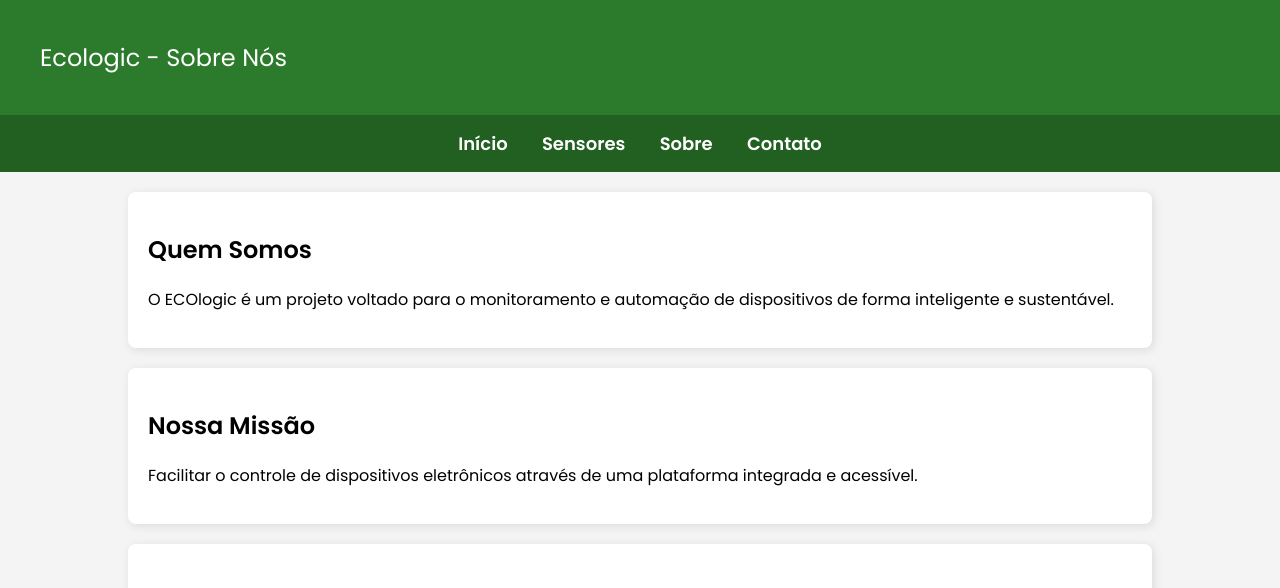
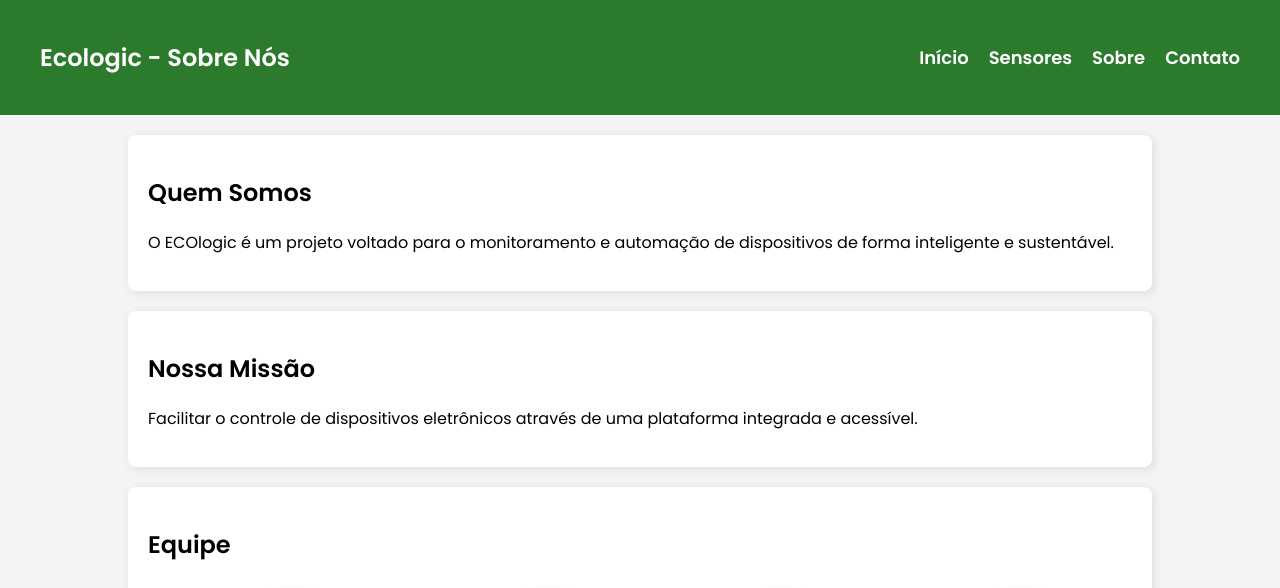
Before and after one commit to Joabetf/EcoLogic, a Flask app: page /sobre in a window 1280 px wide. Shown: the top 588 px of the page. Run offline with Flask 3, Linux system fonts and the light colour scheme.

Commit message:
Atualização do html

```diff
--- a/templates/sobre.html
+++ b/templates/sobre.html
@@ -12,36 +12,47 @@
             padding: 0;
             background-color: #f4f4f4;
         }
-        .header {
+
+        /* NAVBAR FIXA */
+        .navbar {
             display: flex;
             justify-content: space-between;
+            align-items: center;
             background: #2c7a2c;
             color: white;
-            text-align: center;
             padding: 40px;
+        }
+
+        .navbar h1 {
+            margin: 0;
             font-size: 24px;
+            font-weight: 600;
         }
-        nav {
-            background: #216021;
-            padding: 15px;
-            text-align: center;
+
+        .nav-links {
+            display: flex;
+            gap: 20px;
         }
-        nav a {
+
+        .nav-links a {
             color: white;
             text-decoration: none;
             font-size: 18px;
-            margin: 0 15px;
             font-weight: 600;
             transition: 0.3s;
         }
-        nav a:hover {
+
+        .nav-links a:hover {
             color: #a8e6a8;
         }
+
         .container {
             width: 80%;
             margin: auto;
             padding: 20px;
+            flex;
         }
+
         .section {
             background: white;
             padding: 20px;
@@ -49,39 +60,54 @@
             border-radius: 8px;
             box-shadow: 2px 2px 10px rgba(0, 0, 0, 0.1);
         }
+
         .team {
             display: flex;
             justify-content: space-around;
             flex-wrap: wrap;
         }
+
         .team-member {
             text-align: center;
             margin: 10px;
         }
+
         .team-member img {
             width: 120px;
             height: 120px;
             border-radius: 50%;
             box-shadow: 2px 2px 10px rgba(0, 0, 0, 0.2);
         }
+
+        html, body {
+            height: 100%;
+            margin: 0;
+            display: flex;
+            flex-direction: column;
+        }
         footer {
             background: #2c7a2c;
             color: white;
             text-align: center;
-            padding: 10px;
-            margin-top: 20px;
+            padding: 15px;
+            font-size: 16px;
+            font-weight: 600;
+            width: 100%;
         }
     </style>
 </head>
 <body>
-    <div class="header">Ecologic - Sobre Nós</div>
 
-    <nav>
-        <a href="{{ url_for('index') }}">Início</a>
-        <a href="{{ url_for('sensores_page') }}">Sensores</a>
-        <a href="{{ url_for('sobre') }}">Sobre</a>
-        <a href="{{ url_for('contato') }}">Contato</a>
-    </nav>
+    <!-- NOVA NAVBAR -->
+    <div class="navbar">
+        <h1>Ecologic - Sobre Nós</h1>
+        <div class="nav-links">
+            <a href="{{ url_for('index') }}">Início</a>
+            <a href="{{ url_for('sensores_page') }}">Sensores</a>
+            <a href="{{ url_for('sobre') }}">Sobre</a>
+            <a href="{{ url_for('contato') }}">Contato</a>
+        </div>
+    </div>
 
     <div class="container">
         <div class="section">
@@ -96,7 +122,7 @@
             <h2>Equipe</h2>
             <div class="team">
                 <div class="team-member">
-                    <img src="{{ url_for('static', filename='imagens/joabe.JPG') }}" alt="Membro 1">
+                    <img src="{{ url_for('static', filename='imagens/masq.JPG') }}" alt="Membro 1">
                     <p>Eduardo Masquerano</p>
                 </div>
                 <div class="team-member">
@@ -108,7 +134,7 @@
                     <p>Juan Franthesco</p>
                 </div>
                 <div class="team-member">
-                    <img src="{{ url_for('static', filename='imagens/joabe.JPG') }}" alt="Membro 4">
+                    <img src="{{ url_for('static', filename='imagens/yago.JPG') }}" alt="Membro 4">
                     <p>Yago Eron</p>
                 </div>
             </div>
```
Also changed, not shown: templates/contato.html (+52 -1 lines), templates/sensores.html (+14 -4 lines), ecologic.db, static/imagens/masq.jpg (added), static/imagens/yago.jpg (added).
